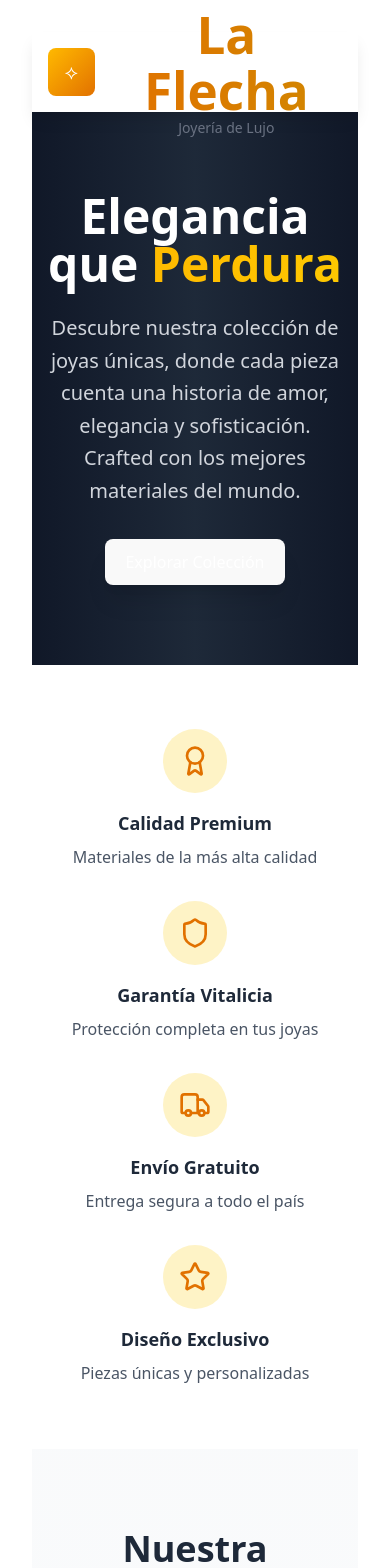
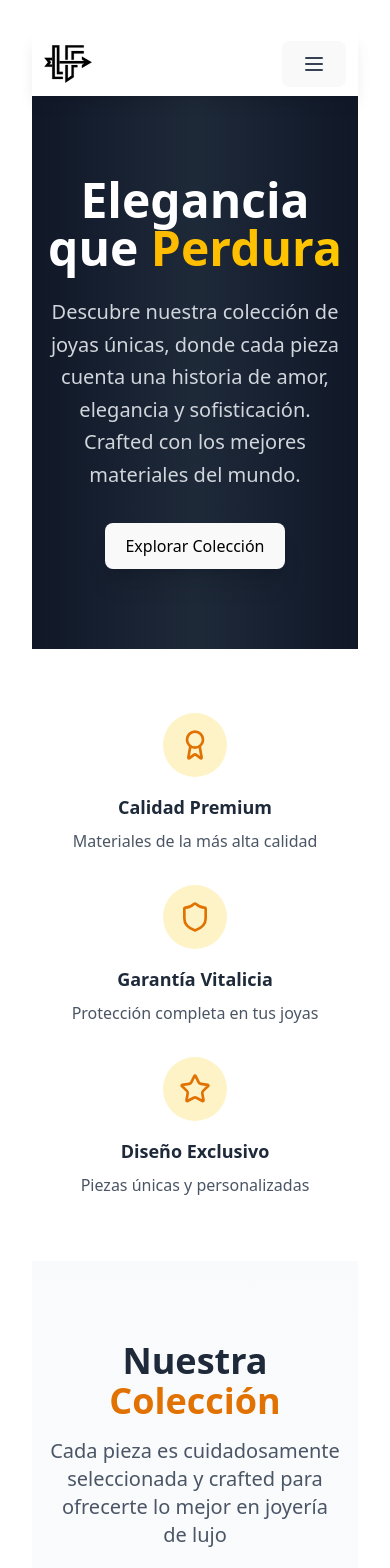
Before and after one commit to EderMart/la-flecha, a React (Vite) app: page / in a window 390 px wide. Shown: the top 1568 px of the page. Built offline with nearby package versions, Linux system fonts and the light colour scheme.

Commit message:
Se sube pagina para desplegar con vercel

```diff
--- a/src/App.jsx
+++ b/src/App.jsx
@@ -206,7 +206,7 @@ const LaFlecha = () => {
             Descubre nuestra colección de joyas únicas, donde cada pieza cuenta una historia de amor,
             elegancia y sofisticación. Crafted con los mejores materiales del mundo.
           </p>
-          <button className="bg-amber-600 hover:bg-amber-700 text-white px-8 py-4 rounded-full text-lg font-semibold transition-all duration-200 transform hover:scale-105 shadow-xl">
+          <button className="bg-amber-600 hover:bg-amber-700 text-black px-8 py-4 rounded-full text-lg font-semibold transition-all duration-200 transform hover:scale-105 shadow-xl">
             Explorar Colección
           </button>
         </div>
@@ -215,7 +215,7 @@ const LaFlecha = () => {
       {/* Features */}
       <section className="py-16 bg-white">
   <div className="max-w-6xl mx-auto px-4">
-          <div className="grid md:grid-cols-4 gap-8">
+    <div className="grid md:grid-cols-3 gap-8">
       <div className="text-center group">
         <div className="w-16 h-16 bg-amber-100 rounded-full flex items-center justify-center mx-auto mb-4 group-hover:bg-amber-200 transition-colors">
           <Award className="w-8 h-8 text-amber-600" />
@@ -223,6 +223,7 @@ const LaFlecha = () => {
         <h3 className="text-lg font-semibold text-gray-800 mb-2">Calidad Premium</h3>
         <p className="text-gray-600">Materiales de la más alta calidad</p>
       </div>
+
       <div className="text-center group">
         <div className="w-16 h-16 bg-amber-100 rounded-full flex items-center justify-center mx-auto mb-4 group-hover:bg-amber-200 transition-colors">
           <Shield className="w-8 h-8 text-amber-600" />
@@ -230,13 +231,7 @@ const LaFlecha = () => {
         <h3 className="text-lg font-semibold text-gray-800 mb-2">Garantía Vitalicia</h3>
         <p className="text-gray-600">Protección completa en tus joyas</p>
       </div>
-            <div className="text-center group">
-              <div className="w-16 h-16 bg-amber-100 rounded-full flex items-center justify-center mx-auto mb-4 group-hover:bg-amber-200 transition-colors">
-                <Truck className="w-8 h-8 text-amber-600" />
-              </div>
-              <h3 className="text-lg font-semibold text-gray-800 mb-2">Envío Gratuito</h3>
-              <p className="text-gray-600">Entrega segura a todo el país</p>
-            </div>
+
       <div className="text-center group">
         <div className="w-16 h-16 bg-amber-100 rounded-full flex items-center justify-center mx-auto mb-4 group-hover:bg-amber-200 transition-colors">
           <Star className="w-8 h-8 text-amber-600" />
--- a/src/components/Footer.jsx
+++ b/src/components/Footer.jsx
@@ -7,8 +7,8 @@ export const Footer = () => {
           <div className="grid md:grid-cols-3 gap-8">
             <div>
               <div className="flex items-center space-x-3 mb-4">
-                <div className="w-10 h-10 bg-gradient-to-br from-amber-400 to-amber-600 rounded-lg flex items-center justify-center">
-                  <span className="text-white font-bold">⟡</span>
+                <div className="w-10 h-10  flex items-center justify-center">
+                  <img src="../utils/Logolaflecha-white.svg" alt="logo la flecha" />
                 </div>
                 <h3 className="text-2xl font-bold">La Flecha</h3>
               </div>
@@ -19,17 +19,17 @@ export const Footer = () => {
             <div>
               <h4 className="text-lg font-semibold mb-4">Contacto</h4>
               <div className="space-y-2 text-gray-400">
-                <p>📍 Av. Principal 123, Centro</p>
-                <p>📞 +52 (555) 123-4567</p>
+                <p>📍 a 18-121, Cra. 20 #181, Zaragoza, Antioquia</p>
+                <p>📞 +57 321 6414607</p>
                 <p>✉️ info@laflecha.com</p>
               </div>
             </div>
             <div>
               <h4 className="text-lg font-semibold mb-4">Horarios</h4>
               <div className="space-y-2 text-gray-400">
-                <p>Lunes - Viernes: 9:00 - 19:00</p>
-                <p>Sábado: 10:00 - 18:00</p>
-                <p>Domingo: 11:00 - 16:00</p>
+                <p>Lunes - Viernes: 7:30 am - 7:30 pm</p>
+                <p>Sábado: 8:00 am - 7:30 pm</p>
+                <p>Domingo: 8:30 am - 6:30 pm</p>
               </div>
             </div>
           </div>
--- a/src/components/Header.jsx
+++ b/src/components/Header.jsx
@@ -1,31 +1,77 @@
 import React from 'react'
 import { Link } from 'react-router-dom'
 
-function Header() {
+import { useState } from 'react';
+import { Menu, X } from 'lucide-react';
+
+export default function Header() {
+  const [isMenuOpen, setIsMenuOpen] = useState(false);
+
   return (
-    <header className="bg-white shadow-lg sticky top-0 z-50">
-        <div className="max-w-7xl mx-auto px-4 sm:px-6 lg:px-8">
-          <div className="flex justify-between items-center h-20">
-            <div className="flex items-center space-x-4">
-              <div className="w-12 h-12 bg-gradient-to-br from-amber-400 to-amber-600 rounded-lg flex items-center justify-center">
-                <span className="text-white font-bold text-xl">⟡</span>
+    <header className="bg-white shadow-lg sticky top-0 z-50 w-full">
+      <div className="w-full mx-auto lg:px-8 px-3">
+        <div className="flex justify-between items-center h-16 sm:h-20">
+          <div className="flex items-center space-x-2 sm:space-x-4">
+            <div className="w-12 h-12 sm:w-16 sm:h-16 lg:w-20 lg:h-20 rounded-lg flex items-center justify-center">
+              <img src="../utils/Logolaflecha.svg" alt="logo la flecha" className="w-full h-full object-contain" />
             </div>
             <div>
-                <h1 className="text-3xl font-bold bg-gradient-to-r from-amber-600 to-yellow-600 bg-clip-text text-transparent">
+              {/* <h1 className="text-xl sm:text-2xl lg:text-3xl font-bold text-black">
             La Flecha
-                </h1>
-                <p className="text-sm text-gray-500">Joyería de Lujo</p>
+          </h1> */}
             </div>
           </div>
-            <nav className="hidden md:flex space-x-8">
-              <a href="#productos" className="text-gray-700 hover:text-amber-600 transition-colors font-medium">Productos</a>
-              <a href="#Footer" className="text-gray-700 hover:text-amber-600 transition-colors font-medium">Nosotros</a>
-              <a href="#Footer" className="text-gray-700 hover:text-amber-600 transition-colors font-medium">Contacto</a>
+
+          {/* Desktop Navigation */}
+          <nav className="hidden md:flex space-x-4 lg:space-x-8">
+            <a href="#productos" className="text-gray-700 hover:text-amber-600 transition-colors font-medium text-sm lg:text-base">Productos</a>
+            <a href="#Footer" className="text-gray-700 hover:text-amber-600 transition-colors font-medium text-sm lg:text-base">Nosotros</a>
+            <a href="#Footer" className="text-gray-700 hover:text-amber-600 transition-colors font-medium text-sm lg:text-base">Contacto</a>
           </nav>
+
+          {/* Mobile menu button */}
+          <button
+            className="md:hidden p-2"
+            onClick={() => setIsMenuOpen(!isMenuOpen)}
+            aria-label="Toggle menu"
+          >
+            {isMenuOpen ? (
+              <X className="h-6 w-6 text-gray-700" />
+            ) : (
+              <Menu className="h-6 w-6 text-gray-700" />
+            )}
+          </button>
         </div>
+
+        {/* Mobile Navigation */}
+        {isMenuOpen && (
+          <nav className="md:hidden pb-4">
+            <div className="flex flex-col space-y-3">
+              <a
+                href="#productos"
+                className="text-gray-700 hover:text-amber-600 transition-colors font-medium text-base px-2 py-1"
+                onClick={() => setIsMenuOpen(false)}
+              >
+                Productos
+              </a>
+              <a
+                href="#Footer"
+                className="text-gray-700 hover:text-amber-600 transition-colors font-medium text-base px-2 py-1"
+                onClick={() => setIsMenuOpen(false)}
+              >
+                Nosotros
+              </a>
+              <a
+                href="#Footer"
+                className="text-gray-700 hover:text-amber-600 transition-colors font-medium text-base px-2 py-1"
+                onClick={() => setIsMenuOpen(false)}
+              >
+                Contacto
+              </a>
+            </div>
+          </nav>
+        )}
       </div>
     </header>
-  )
+  );
 }
-
-export default Header
--- a/src/main.jsx
+++ b/src/main.jsx
@@ -12,7 +12,7 @@ import { BrowserRouter } from 'react-router-dom';
 ReactDOM.createRoot(document.getElementById('root')).render(
   <React.StrictMode>
     <BrowserRouter>
-      <Header/>
+      <Header className="z-50 w-full"/>
       <App />
       <Footer/>
     </BrowserRouter>
```
Also changed, not shown: utils/Logolaflecha-white.svg (added), utils/Logolaflecha.svg (added). Lines whose indentation alone changed are shown as unchanged.
